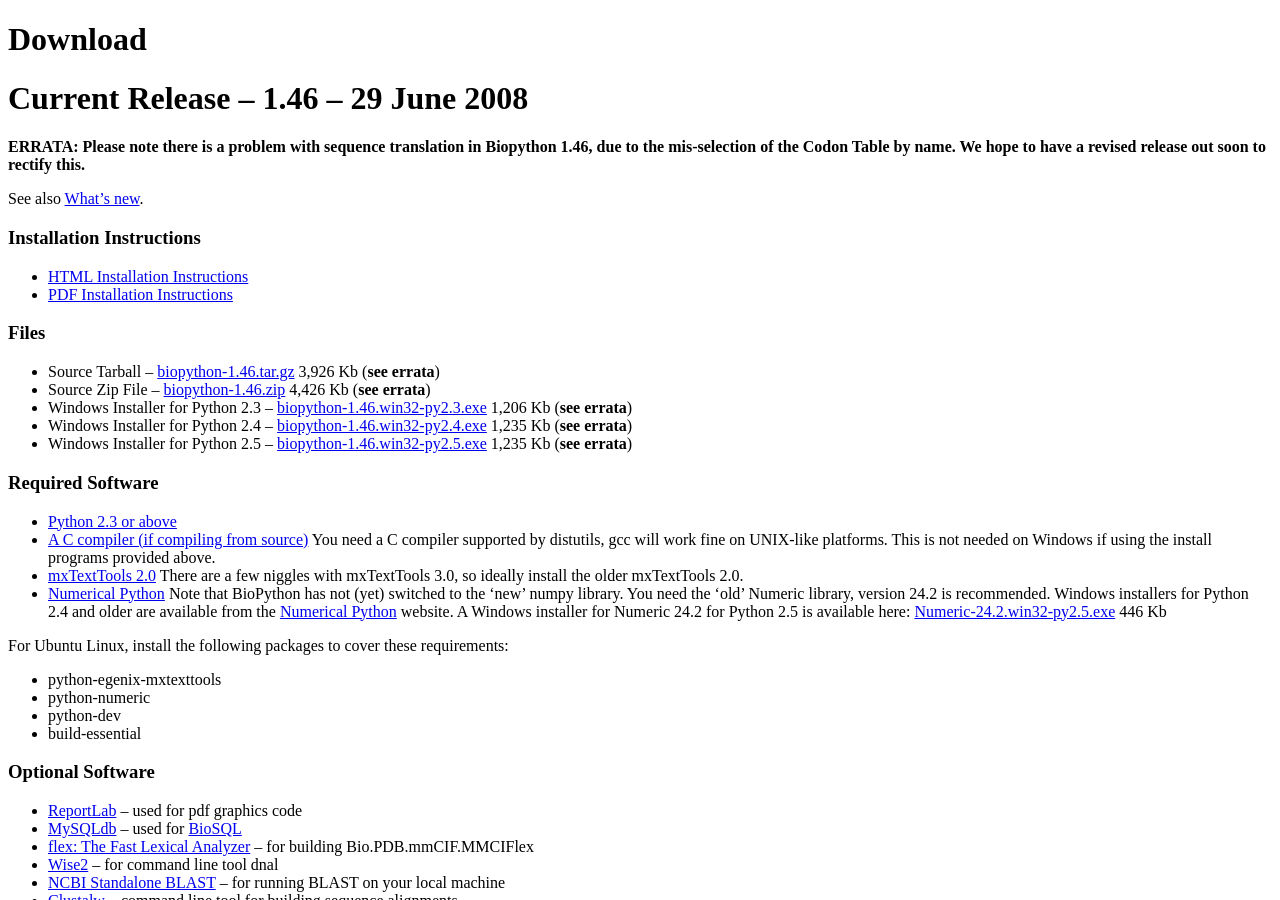
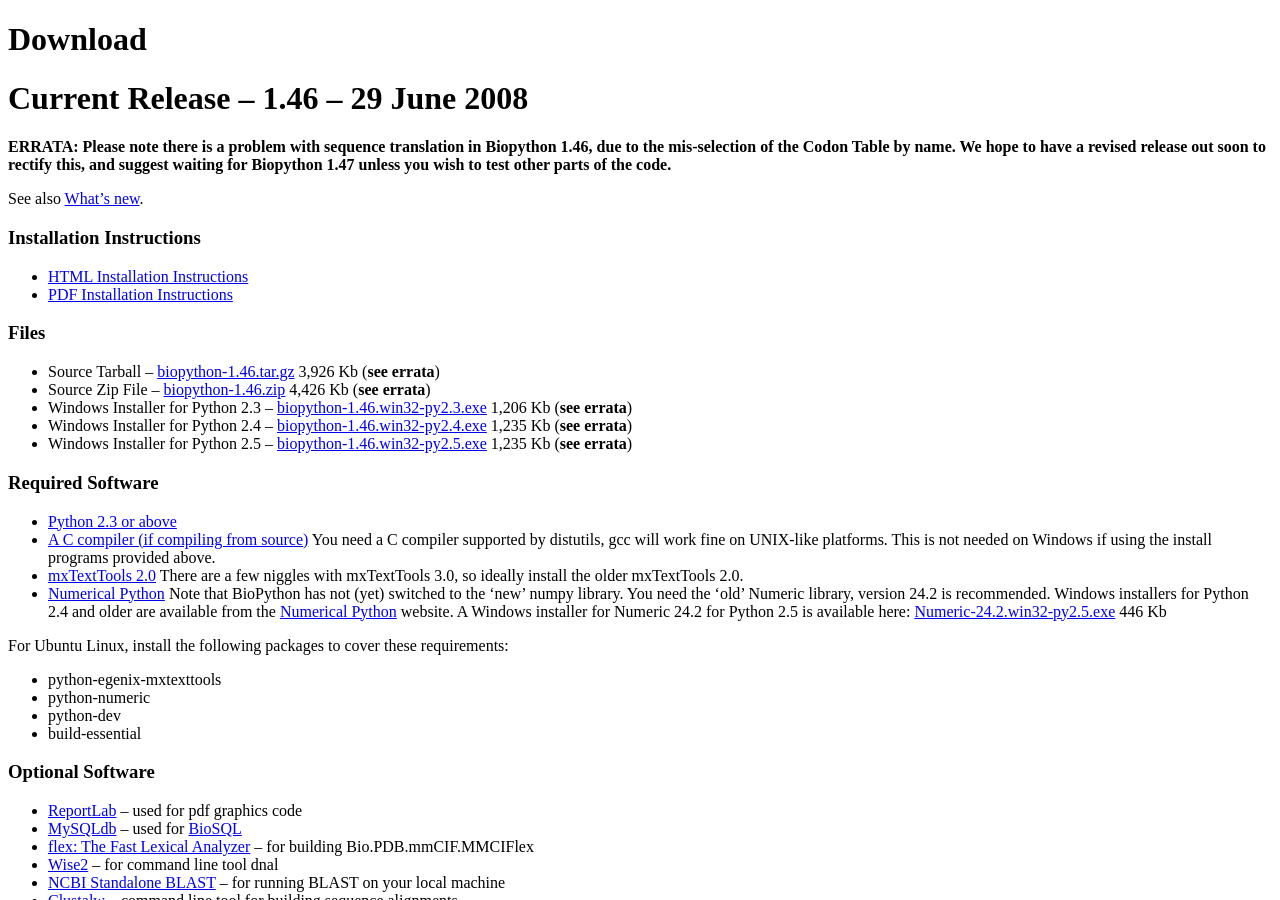
Before and after one commit to biopython/biopython.github.io, a Jekyll site: the page built from wiki/Download.md, in a window 1280 px wide and 900 px high. Built offline with Jekyll 4.4.1, drawn with Linux system fonts in a browser that asks for light colours.

Commit message:
Suggest waiting

```diff
--- a/wiki/Download.md
+++ b/wiki/Download.md
@@ -9,7 +9,9 @@ Current Release -- 1.46 -- 29 June 2008
 
 **ERRATA: Please note there is a problem with sequence translation in
 Biopython 1.46, due to the mis-selection of the Codon Table by name. We
-hope to have a revised release out soon to rectify this.**
+hope to have a revised release out soon to rectify this, and suggest
+waiting for Biopython 1.47 unless you wish to test other parts of the
+code.**
 
 See also [What's new](http://biopython.open-bio.org/SRC/biopython/NEWS).
 
```
Also changed, not shown: 1 other file.
